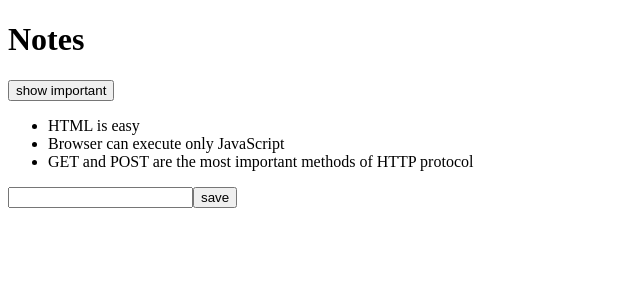
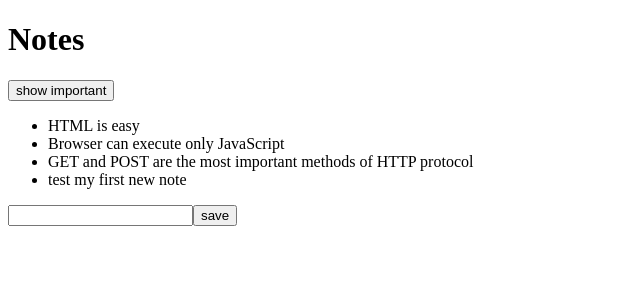
Before and after one commit to jyjian2/manageYourDay, a React (Vite) app: page / in a window 1280 px wide. Shown: the top 300 px of the page, without its empty margins (0-640 px from the left). Built offline with nearby package versions, Linux system fonts and the light colour scheme; data requests are answered from the project's data file.

Commit message:
added post request for adding new note

```diff
--- a/db.json
+++ b/db.json
@@ -14,6 +14,11 @@
       "id": 3,
       "content": "GET and POST are the most important methods of HTTP protocol",
       "important": true
+    },
+    {
+      "content": "test my first new note",
+      "important": false,
+      "id": 4
     }
   ]
 }
--- a/src/App.jsx
+++ b/src/App.jsx
@@ -13,7 +13,7 @@ const App = () => {
   useEffect(() => {
     axios
       .get("http://localhost:3001/notes")
-    .then( response => {
+      .then(response => {
         setNotes(response.data)
         //initial state will be ignore after react component render
         //render time: change in their state or props
@@ -25,13 +25,18 @@ const App = () => {
 
   const addNote = (event) => {
     event.preventDefault();
-    const newObject = {
+    const noteObject = {
       content: newNote,
       important: Math.random() < 0.5,
-      id: notes.length + 1
     }
-    setNotes(notes.concat(newObject))
+
+    //send new note object to server
+    axios
+      .post("http://localhost:3001/notes", noteObject)
+      .then(response => {
+        setNotes(notes.concat(response.data))
         setNewNote('')
+      })
   }
 
   const handleNoteChange = (event) => {
@@ -41,16 +46,16 @@ const App = () => {
   return (
     <div>
       <h1>Notes</h1>
-      <button onClick={()=>setShowAll(!showAll)}>
+      <button onClick={() => setShowAll(!showAll)}>
         show {showAll ? 'important' : 'all'}
       </button>
       <ul>
-        {notesToShow.map(note => <Note key={note.id} note={note}/>)}
+        {notesToShow.map(note => <Note key={note.id} note={note} />)}
       </ul>
 
       <form onSubmit={addNote}>
         <input value={newNote}
-              onChange={handleNoteChange}/>
+          onChange={handleNoteChange} />
         <button type="submit">save</button>
       </form>
     </div>
```
Lines whose indentation alone changed are shown as unchanged.
